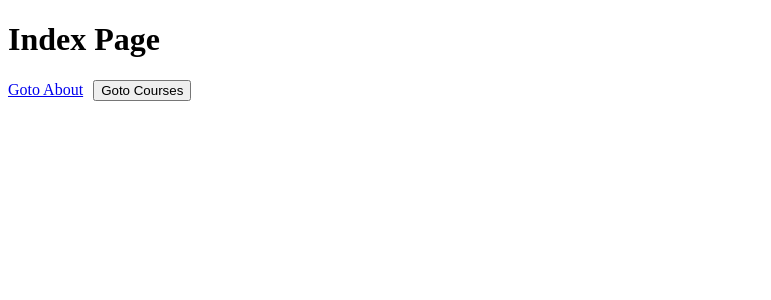
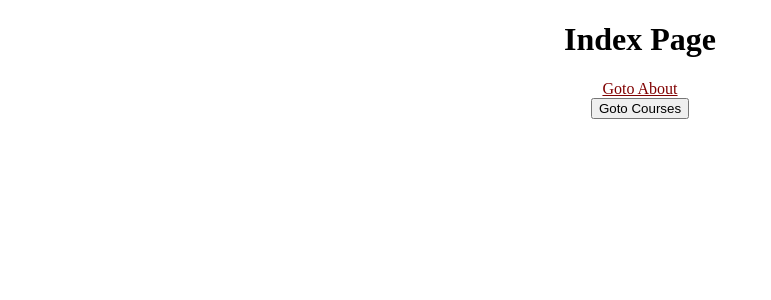
Before and after one commit to KarthikeyanRanasthala/learn-next-js, a Next.js app: page / in a window 1280 px wide. Shown: the top 300 px of the page, without its empty margins (0-771 px from the left). Built offline with nearby package versions, Linux system fonts and the light colour scheme.

Commit message:
Add Styling in Next.js

```diff
--- a/pages/_app.js
+++ b/pages/_app.js
@@ -1,5 +1,14 @@
 const CustomApp = ({ Component, pageProps }) => (
-    <Component {...pageProps} />
+    <>
+        <style jsx global>
+            {`
+                a {
+                    color: maroon;
+                }
+            `}
+        </style>
+        <Component {...pageProps} />
+    </>
 );
 
 export default CustomApp;
--- a/pages/index.js
+++ b/pages/index.js
@@ -1,11 +1,15 @@
 import Link from 'next/link';
 import { withRouter } from 'next/router';
 
+import styles from '../src/styles/index.module.css';
+
 const IndexPage = (props) => (
     <>
-        <h1>Index Page</h1>
-        <Link href="/about">Goto About</Link>
-        <button style={{ marginLeft: '10px' }} onClick={() => props.router.push('/courses')}>Goto Courses</button>
+        <h1 className={styles.heading}>Index Page</h1>
+        <div className={styles.linksContainer}>
+            <Link href="/about">Goto About</Link>
+            <button onClick={() => props.router.push('/courses')}>Goto Courses</button>
+        </div>
     </>
 );
 
--- /dev/null
+++ b/src/styles/index.module.css
@@ -0,0 +1,9 @@
+.heading {
+    text-align: center;
+}
+
+.linksContainer {
+    display: flex;
+    flex-direction: column;
+    align-items: center;
+}
```
Also changed, not shown: pages/about.js (+13 -2 lines), src/components/Button.js (added, +27 -0 lines), 1 other file (tests, documents, lock files or other folders).
